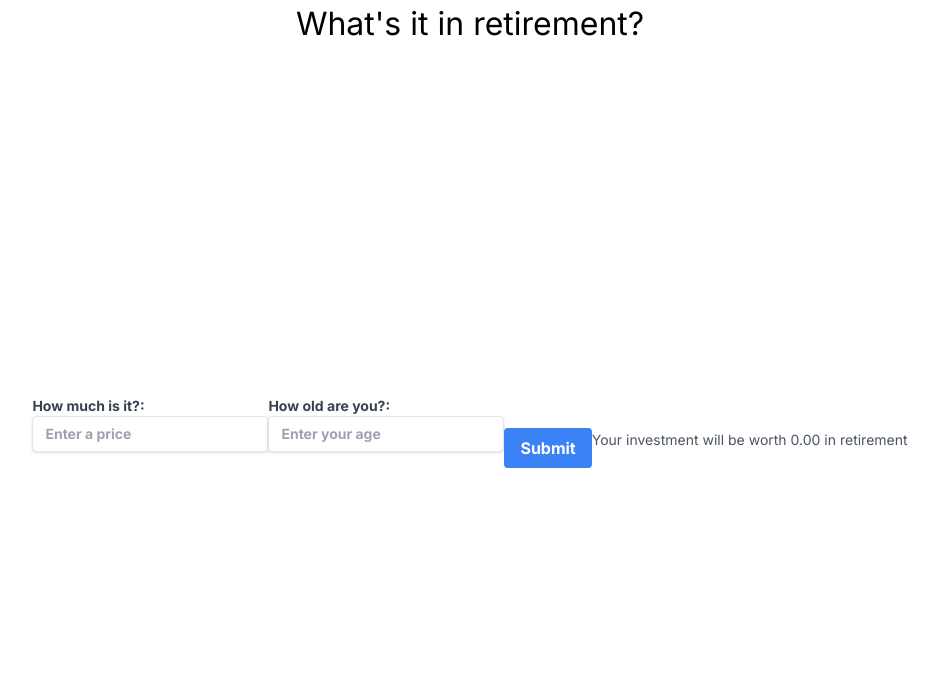
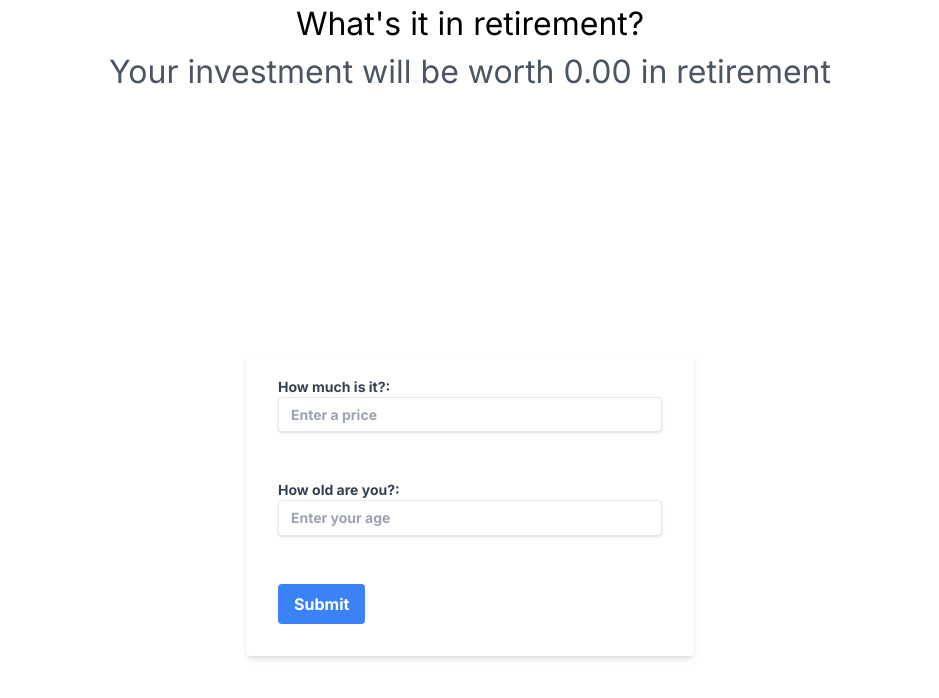
Before and after one commit to SamHuque/whatsitinretirement, a Next.js app: page / in a window 1280 px wide. Both pictures are taken after typing "Sample", "Sample" into the empty fields and a click on the button "Submit". Shown: the top 698 px of the page, without its empty margins (170-1109 px from the left). Built offline with nearby package versions, Linux system fonts and the light colour scheme.

Commit message:
vertically aligned content (#9)

```diff
--- a/app/globals.css
+++ b/app/globals.css
@@ -32,7 +32,7 @@ body {
   }
 } */
 
-h1 {
+h1, h2 {
   text-align: center;
   font-size: xx-large;
 }
--- a/app/page.tsx
+++ b/app/page.tsx
@@ -41,8 +41,9 @@ function calculateFutureValueCompoundInterest(price: number, interestRate: numbe
   return (
     <div>
       <h1>What&apos;s it in retirement?</h1>
+      {isVIsible && (<h2 className="text-gray-600 mb-4">Your investment will be worth {futurePrice} in retirement</h2>)}
       <div className="flex justify-center items-center h-screen">
-        <form className="flex justify-center items-center h-screen" onSubmit={handleSubmit}>
+        <form className="w-full max-w-md bg-white shadow-md rounded px-8 pt-6 pb-8 mb-4" onSubmit={handleSubmit}>
           <div className="mb-4">
             <label className="block text-gray-700 text-sm font-bold mb-2">
               How much is it?: <br></br>
@@ -66,7 +67,7 @@ function calculateFutureValueCompoundInterest(price: number, interestRate: numbe
             </label><br></br>
           </div>
         <button className="bg-blue-500 hover:bg-blue-700 text-white font-bold py-2 px-4 rounded focus:outline-none focus:shadow-outline" type="submit">Submit</button>
-        {isVIsible && (<p className="text-sm text-gray-600 mb-4">Your investment will be worth {futurePrice} in retirement</p>)}
+        {/* {isVIsible && (<p className="text-sm text-gray-600 mb-4">Your investment will be worth {futurePrice} in retirement</p>)} */}
       </form>
     </div>
     </div>
```
